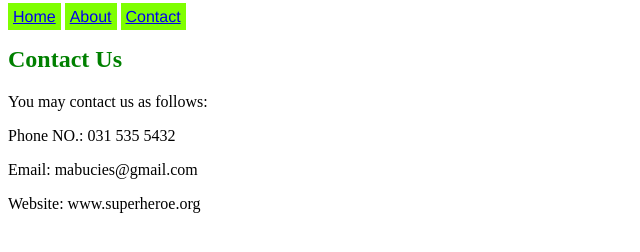
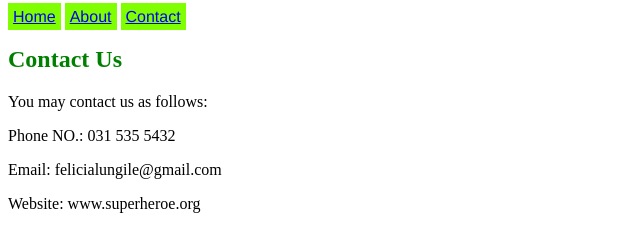
Before and after one commit to felicialungile7-ITvarsity/module1assessment5, a plain HTML site: page contact.html in a window 1280 px wide. Shown: the full height of the page, 0-640 px from the left. Drawn offline with Linux system fonts and the light colour scheme.

Commit message:
add changes

```diff
--- a/contact.html
+++ b/contact.html
@@ -12,7 +12,7 @@
         <h2> Contact Us</h2>
         <p>You may contact us as follows:</p>
         <p>Phone NO.: 031 535 5432</p>
-        <p>Email: mabucies@gmail.com</p>
+        <p>Email: felicialungile@gmail.com</p>
         <p>Website: www.superheroe.org</p>
     </body>
 </html>
```
